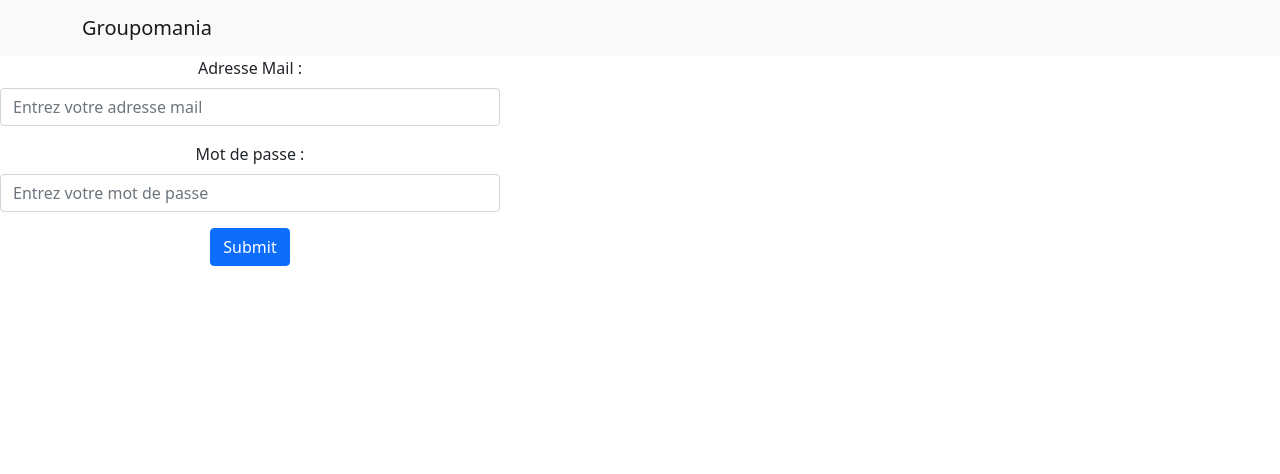
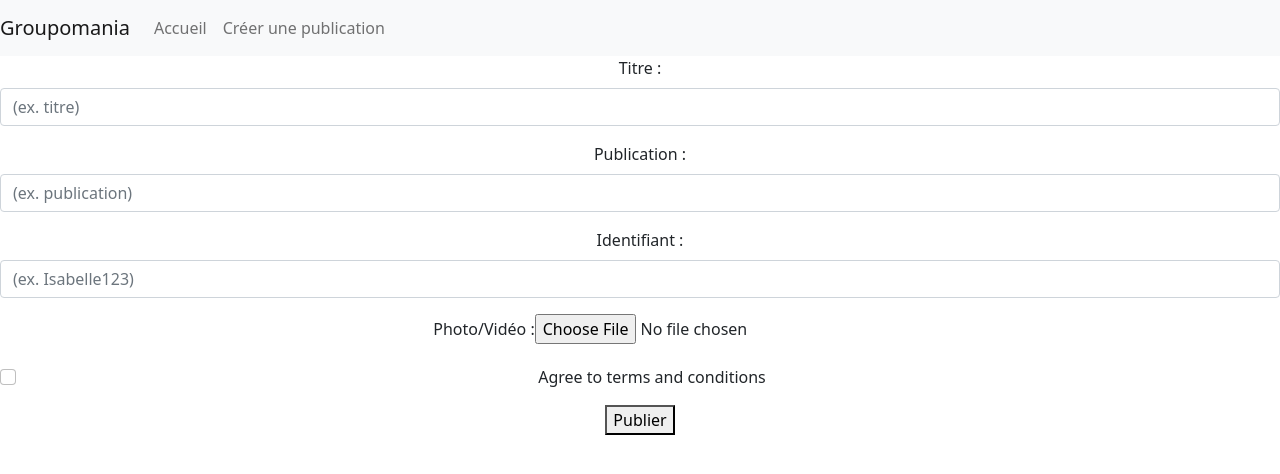
Before and after one commit to Isabelle-wd/IsabelleMartinez_P7_Groupomania, a React (Create React App) app in the folder Frontend/: page /CreatePost in a window 1280 px wide. Shown: the top 474 px of the page. Built offline with nearby package versions, Linux system fonts and the light colour scheme.

Commit message:
Create post page

```diff
--- a/Frontend/package.json
+++ b/Frontend/package.json
@@ -6,12 +6,16 @@
     "@testing-library/jest-dom": "^5.14.1",
     "@testing-library/react": "^11.2.7",
     "@testing-library/user-event": "^12.8.3",
+    "axios": "^0.21.1",
     "bootstrap": "^5.0.2",
+    "formik": "^2.2.9",
     "react": "^17.0.2",
     "react-bootstrap": "^1.6.1",
     "react-dom": "^17.0.2",
+    "react-router-dom": "^5.2.0",
     "react-scripts": "4.0.3",
-    "web-vitals": "^1.1.2"
+    "web-vitals": "^1.1.2",
+    "yup": "^0.32.9"
   },
   "scripts": {
     "start": "react-scripts start",
--- a/Frontend/src/App.css
+++ b/Frontend/src/App.css
@@ -1,38 +1,3 @@
 .App {
   text-align: center;
 }
-
-.App-logo {
-  height: 40vmin;
-  pointer-events: none;
-}
-
-@media (prefers-reduced-motion: no-preference) {
-  .App-logo {
-    animation: App-logo-spin infinite 20s linear;
-  }
-}
-
-.App-header {
-  background-color: #282c34;
-  min-height: 100vh;
-  display: flex;
-  flex-direction: column;
-  align-items: center;
-  justify-content: center;
-  font-size: calc(10px + 2vmin);
-  color: white;
-}
-
-.App-link {
-  color: #61dafb;
-}
-
-@keyframes App-logo-spin {
-  from {
-    transform: rotate(0deg);
-  }
-  to {
-    transform: rotate(360deg);
-  }
-}
--- a/Frontend/src/App.js
+++ b/Frontend/src/App.js
@@ -1,31 +1,24 @@
 import React from 'react';
 import './App.css';
-import { Navbar, Container, Form, Button } from 'react-bootstrap';
+import { BrowserRouter as Router, Route, Switch, Link } from "react-router-dom";
 import "bootstrap/dist/css/bootstrap.min.css";
+import Header from "./pages/Header";
+import Home from "./pages/Home";
+import CreatePost from "./pages/CreatePost";
 
 function App() {
   return (
     <div className="App">
-      <Navbar expand="lg" variant="light" bg="light">
-        <Container>
-          <Navbar.Brand href="#">Groupomania</Navbar.Brand>
-        </Container>
-      </Navbar>
-      <Form style={{ width: '500px' }}>
-        <Form.Group className="mb-3" controlId="formBasicEmail">
-          <Form.Label>Adresse Mail : </Form.Label>
-          <Form.Control type="email" placeholder="Entrez votre adresse mail" />
-        </Form.Group>
-        <Form.Group className="mb-3" controlId="formBasicPassword">
-          <Form.Label>Mot de passe : </Form.Label>
-          <Form.Control type="password" placeholder="Entrez votre mot de passe" />
-        </Form.Group>
-        <Button variant="primary" type="submit">
-          Submit
-        </Button>
-      </Form>
+
+      <Router>
+      <Header/>
+        <Switch>
+          <Route path="/" exact component={Home} />
+          <Route path="/CreatePost" exact component={CreatePost} />
+        </Switch>
+      </Router>
+
     </div>
   );
 }
-
 export default App;
--- /dev/null
+++ b/Frontend/src/pages/CreatePost.js
@@ -0,0 +1,91 @@
+import React from "react";
+import {Form} from "react-bootstrap";
+import {Formik, ErrorMessage } from "formik"; // Validation des formulaires
+import * as Yup from "yup";
+import axios from "axios";
+
+function createPost() {
+    const initialValues = {
+        title:"",
+        content:"",
+        url:"",
+        username: "",
+    };
+
+    const validationSchema = Yup.object().shape({
+        postTitle:Yup.string(),
+        postContent:Yup.string().required(),
+        username: Yup.string().min(3).max(25).required(),
+    });
+
+    const onSubmit = (data) => {
+        console.log(data);
+    };
+
+    return (
+        <div className="createPostPage">
+            <Formik
+                initialValues={initialValues}
+                onSubmit={onSubmit}
+                validationSchema={validationSchema}>
+                    <Form>
+                    <Form.Group className="position-relative mb-3">
+                       <Form.Label> Titre : </Form.Label>
+                            <Form.Control
+                                autocomplete="off"
+                                id="inputCreatePost"
+                                name="title"
+                                placeholder="(ex. titre)"
+                            />
+                            </Form.Group>
+
+<Form.Group className="position-relative mb-3">
+                        <Form.Label> Publication : </Form.Label>
+                            <Form.Control
+                                autocomplete="off"
+                                id="inputCreatePost"
+                                name="content"
+                                placeholder="(ex. publication)"
+                            />
+                            </Form.Group>
+                            <Form.Group className="position-relative mb-3">
+                        <Form.Label> Identifiant : </Form.Label>
+                            <Form.Control
+                                autocomplete="off"
+                                id="inputCreatePost"
+                                name="username"
+                                placeholder="(ex. Isabelle123)"
+                            />
+                            </Form.Group>
+                        <Form.Group className="position-relative mb-3">
+                            <Form.Label>Photo/Vidéo : </Form.Label>
+                                <Form.Control
+                                  type="file"
+                                  required
+                                  name="file"
+                                  //onChange={handleChange}
+                                  //isInvalid={!!errors.file}
+                                />
+                                <Form.Control.Feedback type="invalid" tooltip>{}</Form.Control.Feedback>
+                        </Form.Group>
+                        <Form.Group className="position-relative mb-3">
+                          <Form.Check
+                            required
+                            name="url"
+                            label="Agree to terms and conditions"
+                            // onChange={handleChange}
+                            //isInvalid={!!errors.terms}
+                            //feedback={errors.terms}
+                            id="validationFormik106"
+                            feedbackTooltip
+                          />
+                        </Form.Group>
+
+                        <button type="submit"> Publier </button>
+                    </Form>
+            </Formik>
+        </div>
+    )
+}
+
+export default createPost;
--- /dev/null
+++ b/Frontend/src/pages/Header.js
@@ -0,0 +1,19 @@
+import React from 'react';
+import { Navbar, Nav } from 'react-bootstrap';
+
+const header = () => {
+    return (
+        <Navbar bg="light" expand="lg">
+            <Navbar.Brand href="#home">Groupomania</Navbar.Brand>
+            <Navbar.Toggle aria-controls="basic-navbar-nav" />
+            <Navbar.Collapse id="basic-navbar-nav">
+                <Nav className="mr-auto">
+                    <Nav.Link>Accueil</Nav.Link>
+                    <Nav.Link>Créer une publication</Nav.Link>
+                </Nav>
+            </Navbar.Collapse>
+        </Navbar>
+    )
+}
+
+export default header;
--- /dev/null
+++ b/Frontend/src/pages/Home.js
@@ -0,0 +1,33 @@
+import React from "react";
+import axios from "axios";
+import { useEffect, useState } from "react";
+
+
+function Home() {
+
+    const [listOfPosts, setListOfPosts] = useState([]);
+
+    useEffect(() => {
+        axios.get("http://localhost:3001/posts")
+            .then((response) => {setListOfPosts(response.data)
+            /* .catch((error) => ("erreur")) */;
+        });
+    }, []);
+
+    return (
+        <div className="">
+            {listOfPosts.map((value, key) => {
+                return (
+                   <div className="post">
+                   <div className="title"> {value.postTitle} </div>
+                   <div className="content"> {value.postContent} </div>
+                   <div className="url"> {value.postURL} </div>
+                   <div className="username"> {value.username} </div>
+                  </div>
+                );
+            })}
+        </div>
+    )
+}
+
+export default Home;
```
Also changed, not shown: 1 other file (tests, documents, lock files or other folders).
